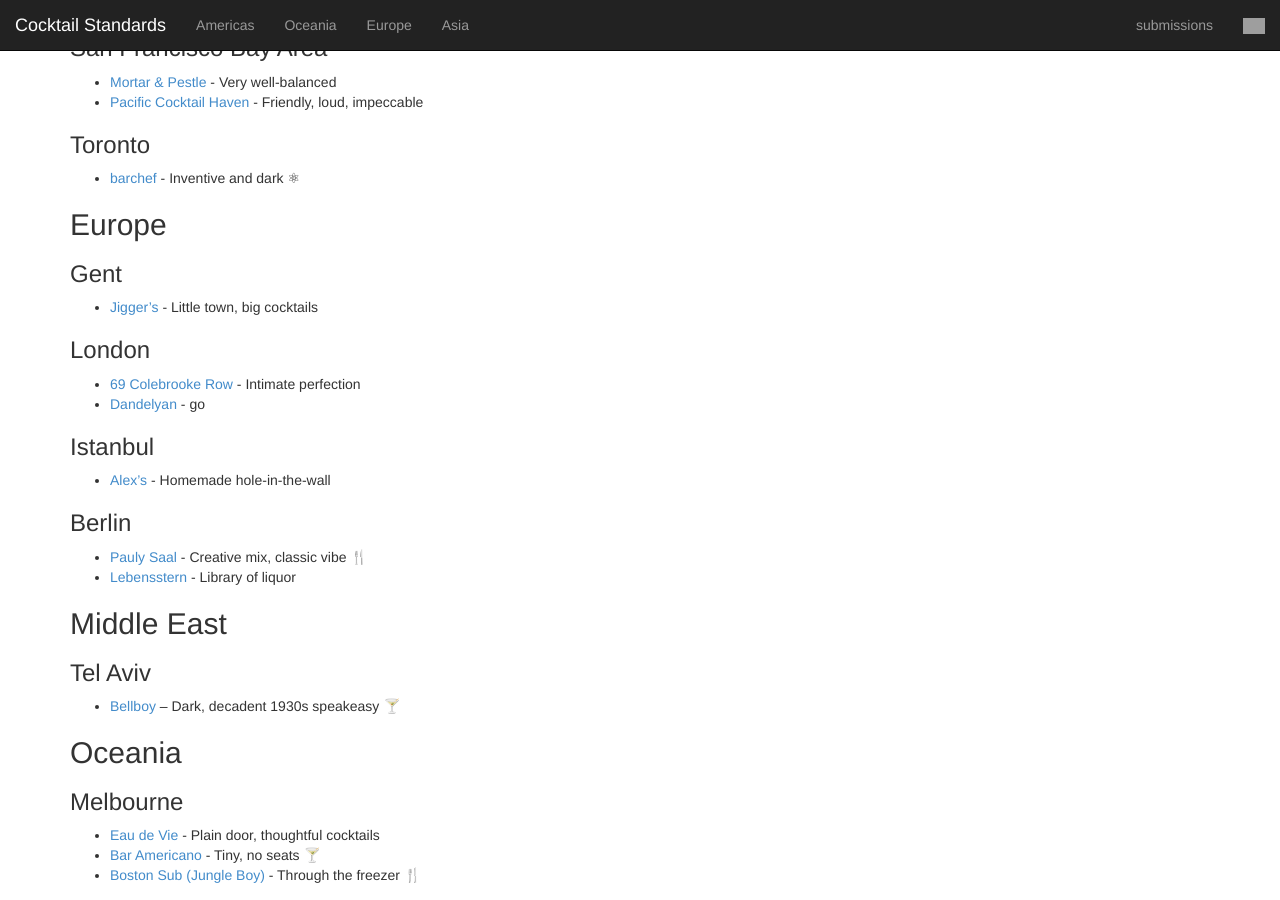
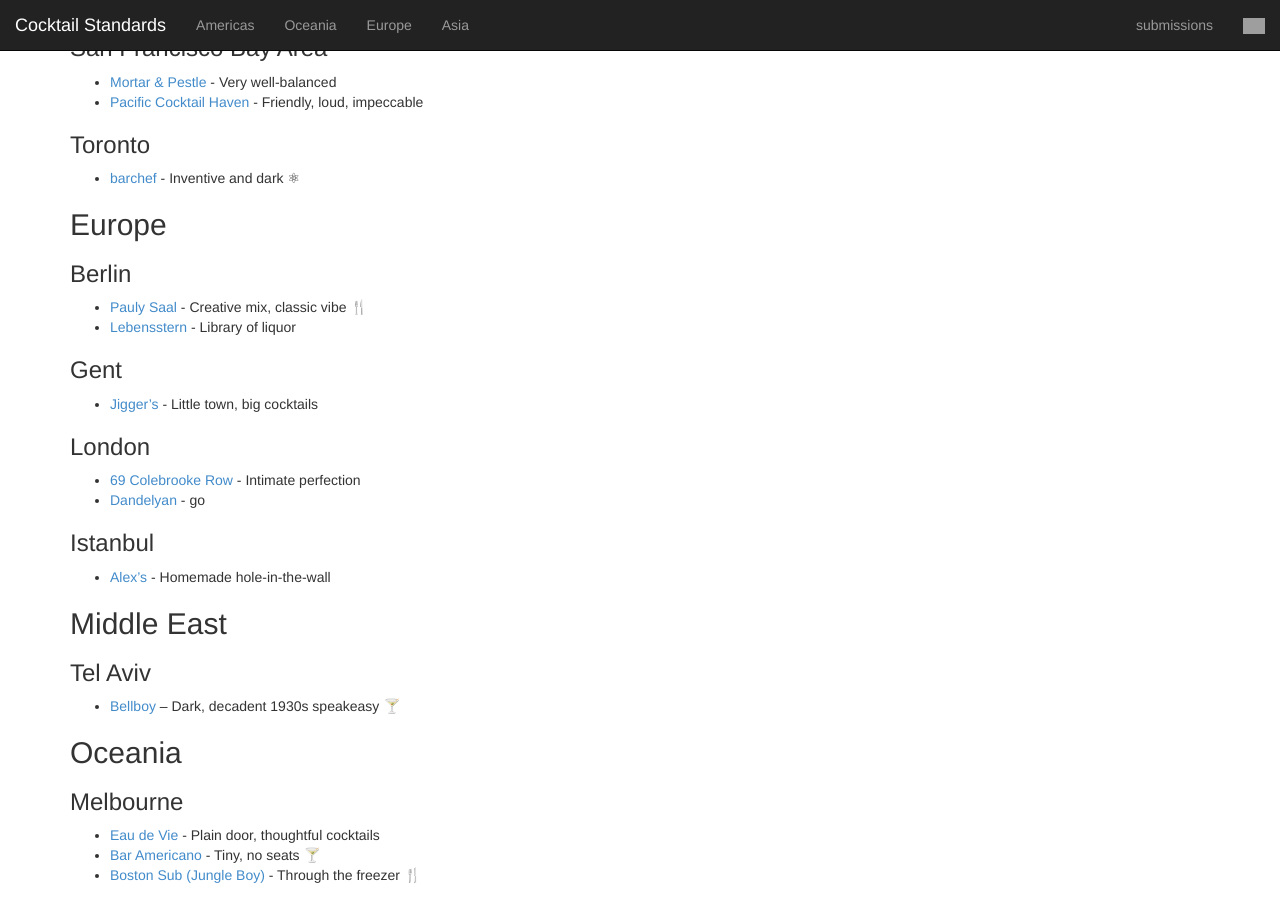
Before and after one commit to CocktailStandards/CocktailStandards.github.io, a Jekyll site: the page built from index.md, in a window 1280 px wide and 900 px high, scrolled down 613 px. Built offline with Jekyll 4.4.1, drawn with Linux system fonts in a browser that asks for light colours; part of the change alters nothing that is shown; grey boxes are pictures that could not be loaded.

Commit message:
Alphabetise!

```diff
--- a/index.md
+++ b/index.md
@@ -43,6 +43,11 @@ _While you're in town, pick up excellent cocktail supplies at [The Boston Shaker
 
 ## Europe
 
+### Berlin
+
+* [Pauly Saal](http://paulysaal.com/) - Creative mix, classic vibe 🍴
+* [Lebensstern](http://www.lebens-stern.de/) - Library of liquor
+
 ### Gent
 
 * [Jigger's](https://www.jiggers.be) - Little town, big cocktails
@@ -55,11 +60,6 @@ _While you're in town, pick up excellent cocktail supplies at [The Boston Shaker
 ### Istanbul
 
 * [Alex's](http://www.theguideistanbul.com/news/view/951/alex-waldmans-classy-imbibing-bar/) - Homemade hole-in-the-wall
-
-### Berlin
-
-* [Pauly Saal](http://paulysaal.com/) - Creative mix, classic vibe 🍴
-* [Lebensstern](http://www.lebens-stern.de/) - Library of liquor
 
 ## Middle East
 
```
